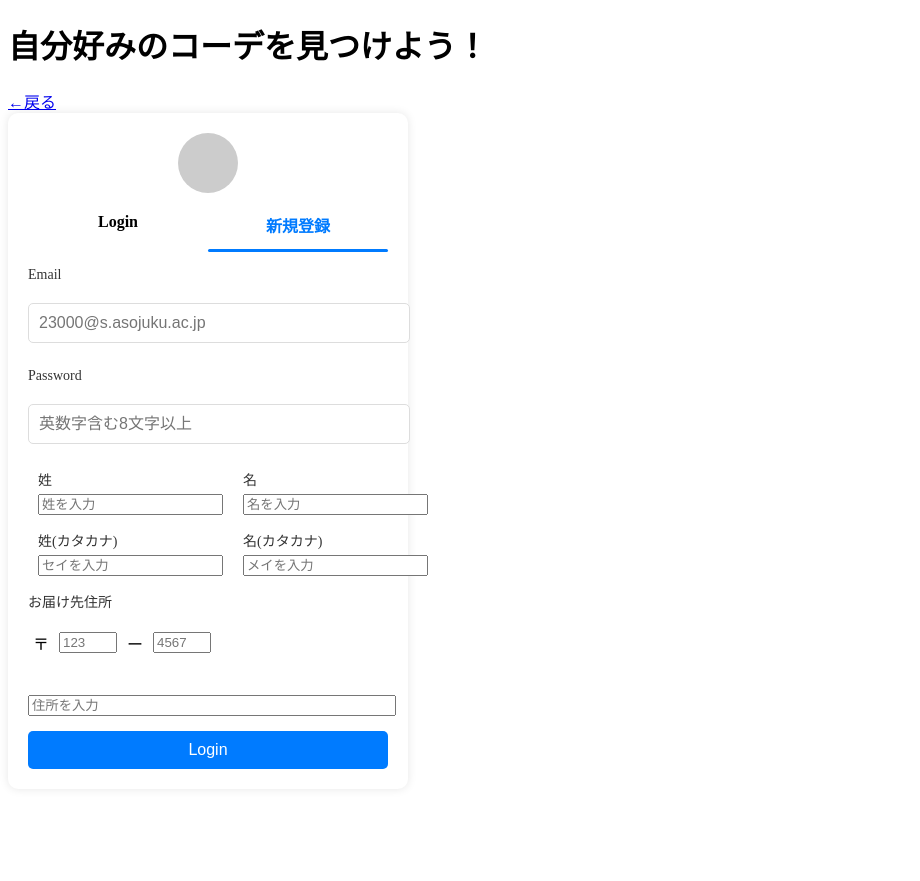
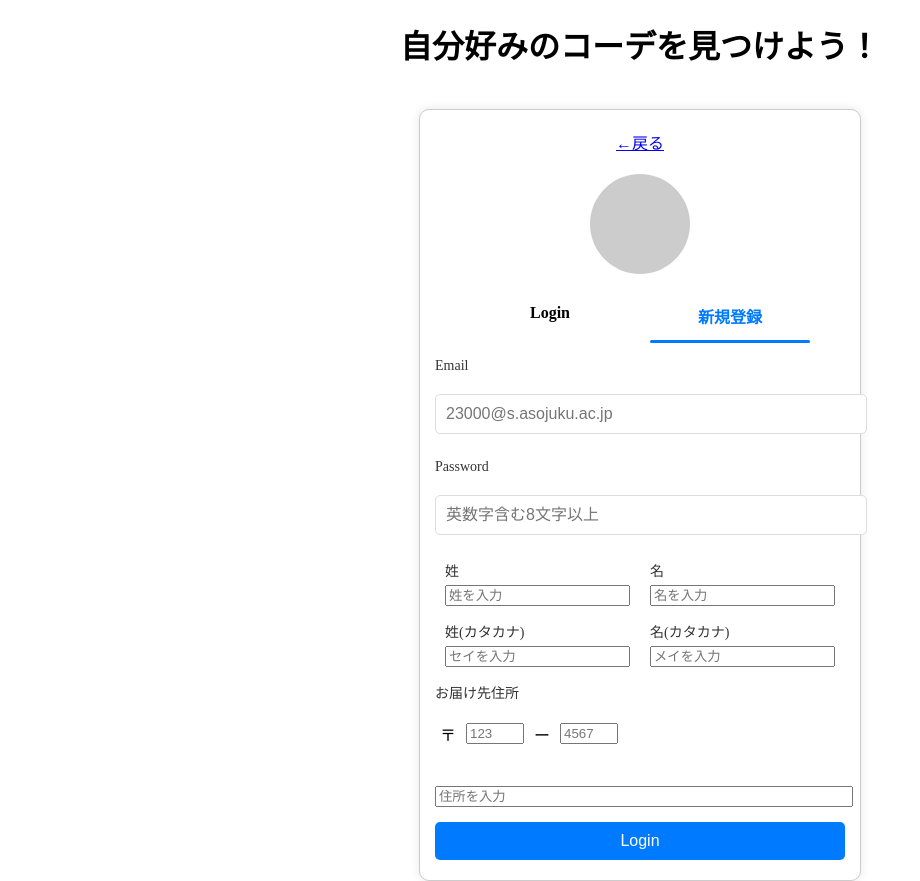
Before and after one commit to esaki01414/reviewKadai, a PHP site: page /home2.html in a window 1280 px wide. Shown: the whole page, without its empty margins (0-920 px from the left). Before the commit the page ends 769 px from the top, so only its background shows below. Run offline with PHP 8.4, Linux system fonts and the light colour scheme.

Commit message:
新規登録画面の変更

```diff
--- a/user/css/home2.css
+++ b/user/css/home2.css
@@ -185,3 +185,48 @@ label {
     left: 0; /* 左端に配置 */
     bottom: -5px; /* テキストの下に配置（必要に応じて調整） */
 }
+body {
+  display: flex;
+  flex-direction: column; /* 縦に並べる */
+  align-items: center; /* 横方向の中央揃え */
+  justify-content: center; /* 縦方向の中央揃え */
+  min-height: 100vh; /* 画面全体の高さを確保 */
+  margin: 0; /* デフォルトのマージンをリセット */
+  text-align: center; /* テキストを中央揃え */
+}
+
+header {
+  margin-bottom: 20px; /* 下のマージンを追加 */
+}
+
+.back {
+  margin-bottom: 20px; /* 下のマージンを追加 */
+}
+
+.container {
+  display: flex;
+  flex-direction: column; /* 縦に並べる */
+  align-items: center; /* 横方向の中央揃え */
+  padding: 20px; /* パディングを追加 */
+  border: 1px solid #ccc; /* ボーダーを追加 (任意) */
+  border-radius: 10px; /* 角を丸くする (任意) */
+  width: 100%; /* コンテナの幅を100%に */
+  max-width: 400px; /* 最大幅を設定 */
+}
+
+.profile-icon {
+  width: 100px; /* プロフィールアイコンの幅 */
+  height: 100px; /* プロフィールアイコンの高さ */
+  background-color: #ccc; /* アイコンの背景色 (任意) */
+  border-radius: 50%; /* 丸くする */
+  margin-bottom: 20px; /* 下のマージン */
+}
+.login_tab, .new_login_tab {
+  padding: 10px 30px; /* タブの内側にパディングを追加 */
+  cursor: pointer; /* カーソルをポインタに */
+  border: none; /* ボーダーを追加 (任意) */
+  border-radius: 5px; /* 角を丸くする (任意) */
+  margin: 0 10px; /* タブ同士の間にマージンを追加 */
+  min-width: 100px; /* 最小幅を指定 */
+  text-align: center; /* テキストを中央揃え */
+}
--- a/user/home2.html
+++ b/user/home2.html
@@ -10,9 +10,10 @@
     <h1>自分好みのコーデを見つけよう！</h1>
 </header>
 <body>
-    <div class="back"><a href="./index.html">←戻る</a></div>
 
     <div class="container">
+        <div class="back"><a href="./index.html">←戻る</a></div>
+
         <div class="profile-icon"></div>
 
         <div class="tabs">
```
